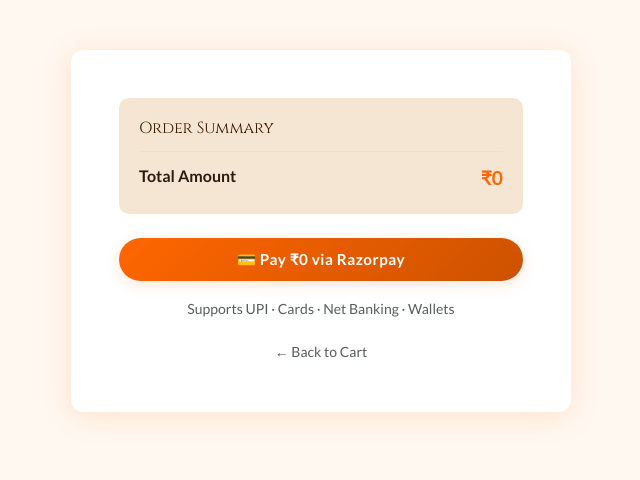
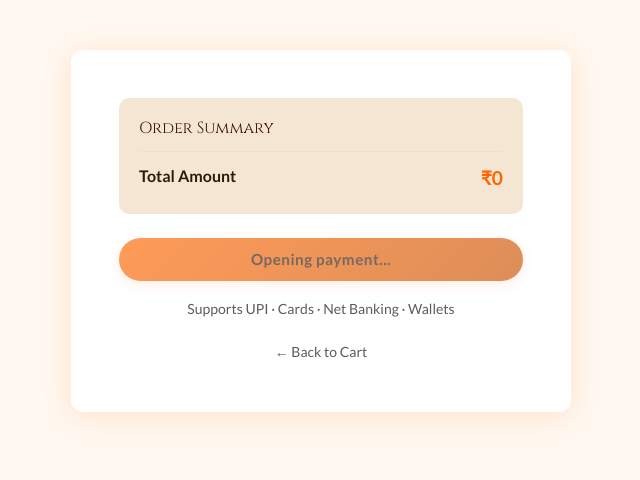
Before and after one commit to jayant1345/iskcon_book_store, a Flask app: template templates/payment_razorpay.html in a window 1280 px wide. Shown: the part 374-854 px from the top of the page, without its empty margins (319-959 px from the left). Run offline with Flask 3, Linux system fonts and the light colour scheme; the template is opened without the code that fills it, so the values that code supplies are empty; some libraries are stand-ins or nearby versions.

Commit message:
Auto-open Razorpay popup on page load, use replace() for redirect
Co-Authored-By: Claude Sonnet 4.6 <noreply@anthropic.com>

```diff
--- a/templates/payment_razorpay.html
+++ b/templates/payment_razorpay.html
@@ -58,11 +58,8 @@
 {% block extra_js %}
 <script src="https://checkout.razorpay.com/v1/checkout.js"></script>
 <script>
-document.getElementById('rzp-pay-btn').addEventListener('click', function () {
-  var btn = this;
+var btn = document.getElementById('rzp-pay-btn');
 var paymentCaptured = false;
-  btn.disabled = true;
-  btn.textContent = 'Opening payment...';
 
 var options = {
   key:         btn.dataset.key,
@@ -80,6 +77,7 @@ document.getElementById('rzp-pay-btn').addEventListener('click', function () {
 
   handler: function (response) {
     paymentCaptured = true;
+    btn.disabled = true;
     btn.textContent = '⏳ Verifying payment...';
     fetch('/payment/verify', {
       method:  'POST',
@@ -92,11 +90,11 @@ document.getElementById('rzp-pay-btn').addEventListener('click', function () {
       })
     })
     .then(r => r.json())
-      .then(data => { window.location.href = data.redirect; })
+    .then(function(data) { window.location.replace(data.redirect); })
     .catch(function () {
       btn.disabled = false;
       btn.textContent = '💳 Pay ₹{{ order.total_amount|int }} via Razorpay';
-        alert('Payment was received but verification failed. Please contact support.');
+      alert('Payment received but verification failed. Please contact support with order ' + btn.dataset.orderNumber);
     });
   },
 
@@ -111,7 +109,19 @@ document.getElementById('rzp-pay-btn').addEventListener('click', function () {
 };
 
 var rzp = new Razorpay(options);
+
+// Auto-open popup when page loads
+btn.disabled = true;
+btn.textContent = 'Opening payment...';
 rzp.open();
+
+// Retry button click reopens popup
+btn.addEventListener('click', function () {
+  if (!paymentCaptured) {
+    btn.disabled = true;
+    btn.textContent = 'Opening payment...';
+    rzp.open();
+  }
 });
 </script>
 {% endblock %}
```
Lines whose indentation alone changed are shown as unchanged.
